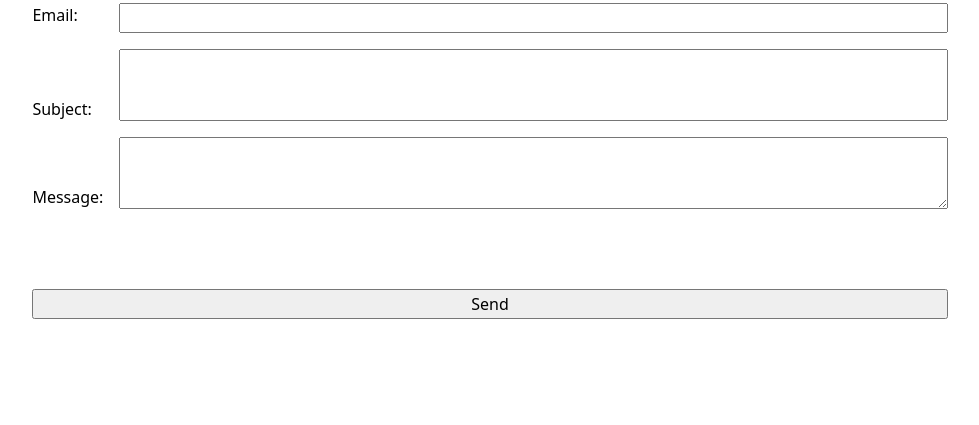
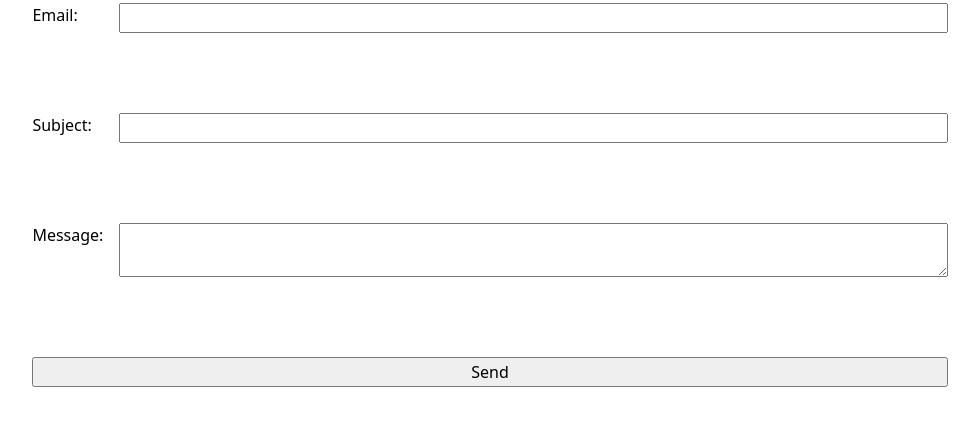
Before and after one commit to KpengDS/portfolio, a plain HTML site: page contact/index.html in a window 1280 px wide. Shown: the part 153-578 px from the top of the page, without its empty margins (150-1129 px from the left). Drawn offline with Linux system fonts and the light colour scheme.

Commit message:
Update style.css

```diff
--- a/style.css
+++ b/style.css
@@ -53,7 +53,9 @@
 }
 
 label {
-  display: contents;
+  display: grid;
+  grid-template-columns: subgrid;
+  grid-column: 1 / -1;
 }
 
 button {
```
